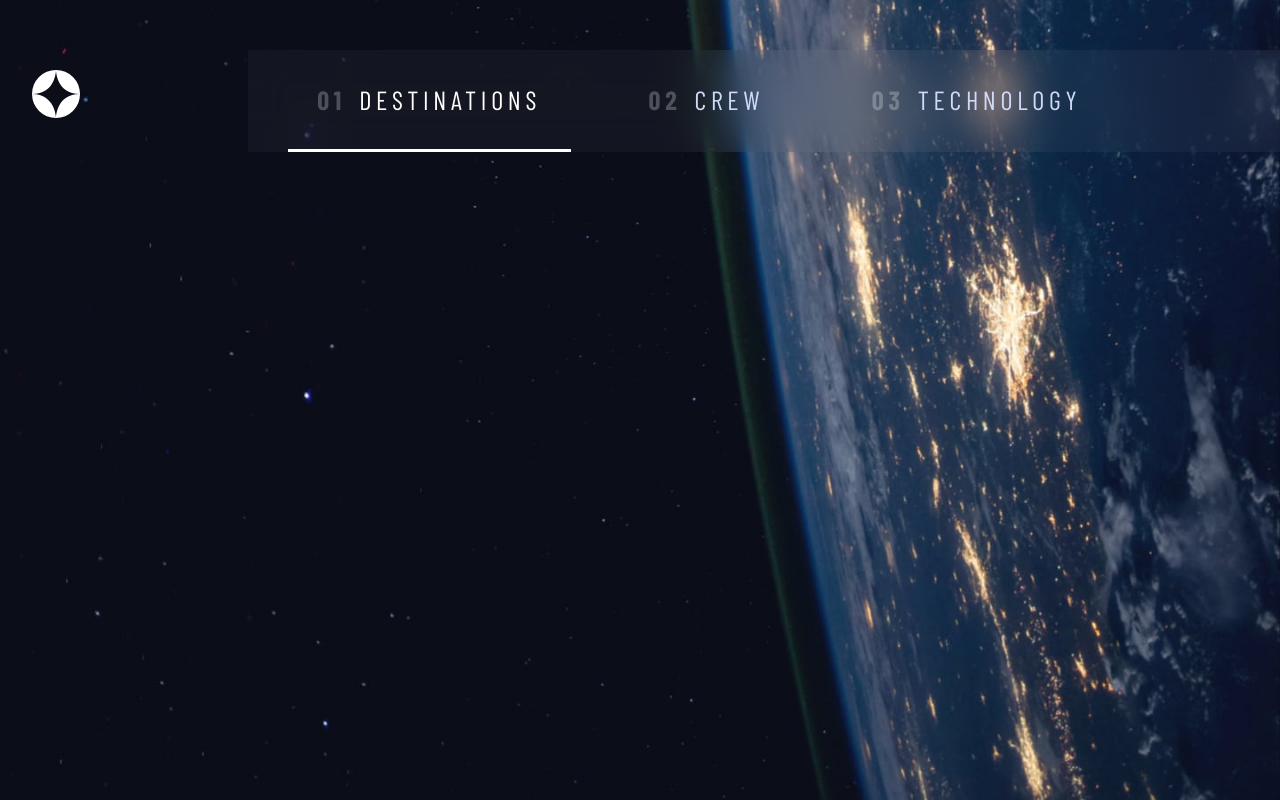
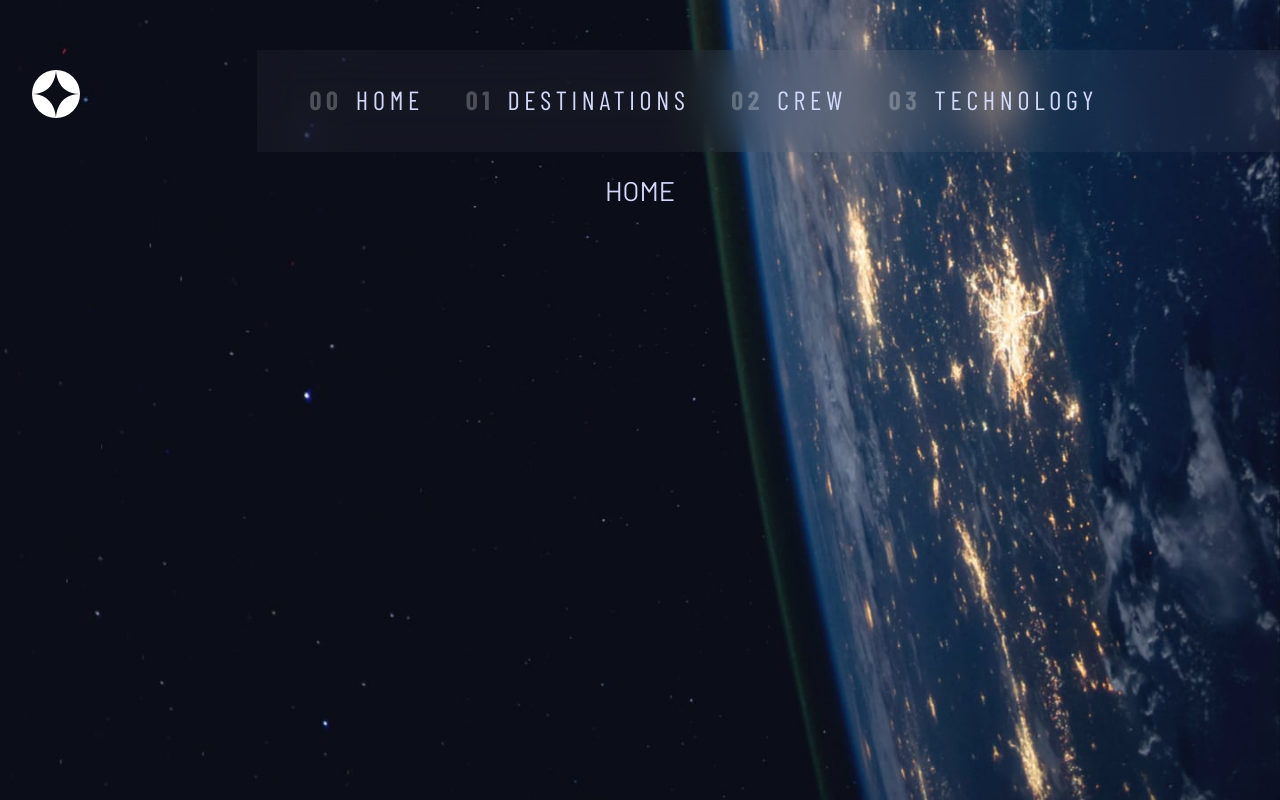
Before and after one commit to gkinghorn3/Space-tourism-site-React-version, a React (Vite) app: page / in a window 1280 px wide. Built offline with nearby package versions, Linux system fonts and the light colour scheme; a web font is replaced by a local one.

Commit message:
utility function added to dynamically set the bg based on screen width

```diff
--- a/src/App.jsx
+++ b/src/App.jsx
@@ -1,16 +1,43 @@
-import { useState, Fragment } from "react";
-import { Routes, Route, BrowserRouter as Router } from "react-router-dom";
+import { useState, useEffect } from "react";
+import { Routes, Route } from "react-router-dom";
 
-import Navigation from "./components/Navigation/Navigation.component";
+import { Navigation } from "./components";
+import { Destinations } from "./routes";
+
+import {selectBg} from './utils';
 
 function App() {
+  // keep track of selected tab
+  const [tabSelected, setTabSelected] = useState(null);
+
+  // //keep track of screen width for selecting bg image
+  const [screenWidth, setScreenWidth] = useState(null);
+
+  useEffect(() => {
+    // set initial tab
+    setTabSelected("home");
+    setScreenWidth(window.innerWidth);
+    // selectBg();
+  }, [])
+
+
+
+
+
+console.log(screenWidth);
   return (
+      <div id='bg-img-container' style={{ backgroundImage: `url(/backgrounds/${selectBg(screenWidth, tabSelected)})` }}>
+        <Routes>
+        <Route path="/" element={<Navigation tabSelector={setTabSelected} />}>
 
-      <Router>
-        <Routes>
-          <Route path="/" element={<Navigation />} />
-        </Routes>
-      </Router>
+            <Route path="/destinations" element={<Destinations/>} />
+
+
+
+        </Route>
+      </Routes>
+      </div>
+
 
   );
 }
--- a/src/components/Navigation/Navigation.component.jsx
+++ b/src/components/Navigation/Navigation.component.jsx
@@ -1,49 +1,78 @@
 import { useState } from "react";
+import { Outlet, Link } from "react-router-dom";
 
 import "./navigation.styles.scss";
 
 import logo from "../../assets/logo.svg";
 
-const Navigation = () => {
+const Navigation = ({ tabSelector }) => {
+  // persist aria select
   const [checkedIndex, setCheckedIndex] = useState(0);
 
-  const handleItemClick = (index) => {
+  // render or hide home content
+  const [homeVisible, setHomeVisible] = useState(true);
+
+  const handleItemClick = (index, tab) => {
     setCheckedIndex(index);
+    tabSelector(tab);
+
+    if (tab === "home") {
+      setHomeVisible(true);
+    } else {
+      setHomeVisible(false);
+    }
   };
 
   return (
-    <div id="app-background">
+    <div id="nav-container">
       <nav className="nav-container flex">
         <div className="heading-left">
           <img className="logo-icon" src={logo} alt="Logo"></img>
         </div>
-        <ul
-          className="nav-links flex underline-indicators"
-          style={{ "--gap": "3rem" }}
-        >
+        <ul className="nav-links flex underline-indicators">
+          <Link to="/">
             <li
                 aria-selected={checkedIndex === 0}
-            onClick={() => handleItemClick(0)}
+                onClick={() => handleItemClick(0, "home")}
+                className="numbered-title"
+            >
+                <span>00</span>home
+            </li>
+
+            </Link>
+
+          <Link to="/destinations">
+            <li
+              aria-selected={checkedIndex === 1}
+              onClick={() => handleItemClick(1, "destinations")}
               className="numbered-title"
             >
               <span>01</span>Destinations
             </li>
+          </Link>
+
           <li
-            aria-selected={checkedIndex === 1}
-            onClick={() => handleItemClick(1)}
+            aria-selected={checkedIndex === 2}
+            onClick={() => handleItemClick(2, "crew")}
             className="numbered-title"
           >
             <span>02</span>Crew
           </li>
           <li
-            aria-selected={checkedIndex === 2}
-            onClick={() => handleItemClick(2)}
+            aria-selected={checkedIndex === 3}
+            onClick={() => handleItemClick(3, "technology")}
             className="numbered-title"
           >
             <span>03</span>Technology
           </li>
         </ul>
       </nav>
+      {homeVisible && (
+        <section className="home-content-container">
+          <h1>HOME</h1>
+        </section>
+      )}
+      <Outlet />
     </div>
   );
 };
--- a/src/components/Navigation/navigation.styles.scss
+++ b/src/components/Navigation/navigation.styles.scss
@@ -1,18 +1,20 @@
-#app-background {
-    height: 100%;
-    background-image: url(/backgrounds/background-home-mobile.jpg);
-    background-size: cover;
-    background-repeat: no-repeat;
+// #home-background {
+//   display: flex;
+//   flex-direction: column;
+//     height: 100%;
+//     background-image: url(/backgrounds/background-home-mobile.jpg);
+//     background-size: cover;
+//     background-repeat: no-repeat;
 
 
-    @media (min-width: 768px) {
-      background-image: url(/backgrounds/background-home-tablet.jpg);
-    }
+//     @media (min-width: 768px) {
+//       background-image: url(/backgrounds/background-home-tablet.jpg);
+//     }
 
-    @media (min-width: 994px) {
-      background-image: url(/backgrounds/background-home-desktop.jpg);
-    }
-}
+//     @media (min-width: 994px) {
+//       background-image: url(/backgrounds/background-home-desktop.jpg);
+//     }
+// }
 
 
 .nav-container {
@@ -37,17 +39,29 @@
     padding-right: clamp(2rem, -10.8428rem + 26.7559vw, 12rem);
     background-color: hsl(var(--clr-white) / 0.04);
     backdrop-filter: blur(20.774227142333984px);
-
+    gap: 1rem;
     @media (max-width: 768px) {
       display: none;
+    }
+
+    a {
+      padding: 0;
     }
 
     li {
       height: 100%;
       padding: clamp(1rem, -0.2843rem + 2.6756vw, 2rem);
+      padding-left: 0.8rem;
+      padding-right: 0.8rem;
       font-size: clamp(1rem, 0.0368rem + 2.0067vw, 1.75rem);
 
 
     }
   }
 }
+
+
+
+/**************************/
+/* home 'content' section */
+/**************************/
--- a/src/index.scss
+++ b/src/index.scss
@@ -65,6 +65,7 @@ h3,
 h4,
 h5,
 p,
+a,
 figure,
 picture {
     margin: 0;
@@ -79,6 +80,8 @@ h6,
 p {
     font-weight: 400;
 }
+
+
 
 /* set body and root */
 
@@ -98,6 +101,13 @@ body {
 
 #root{
   height: 100vh;
+}
+
+/* set properties for background image container*/
+
+#bg-img-container {
+  background-size: cover;
+  height: 100%;
 }
 
 
--- a/src/main.jsx
+++ b/src/main.jsx
@@ -1,10 +1,14 @@
-import React from 'react'
-import ReactDOM from 'react-dom/client'
-import App from './App.jsx'
-import './index.scss'
+import React from "react";
+import ReactDOM from "react-dom/client";
+import { BrowserRouter } from "react-router-dom";
 
-ReactDOM.createRoot(document.getElementById('root')).render(
+import App from "./App.jsx";
+import "./index.scss";
+
+ReactDOM.createRoot(document.getElementById("root")).render(
   <React.StrictMode>
-    <App />
-  </React.StrictMode>,
-)
+    <BrowserRouter>
+      <App />
+    </BrowserRouter>
+  </React.StrictMode>
+);
--- /dev/null
+++ b/src/routes/destinations/Destinations.jsx
@@ -0,0 +1,12 @@
+import './destinations.styles.scss';
+
+const Destinations = () => {
+    return (
+        <div id='destinations-background'>
+            <h1>Destinations page</h1>
+
+        </div>
+    )
+}
+
+export default Destinations;
--- /dev/null
+++ b/src/routes/index.js
@@ -0,0 +1 @@
+export {default as Destinations} from './destinations/Destinations';
--- /dev/null
+++ b/src/utils.js
@@ -0,0 +1,11 @@
+
+// set bg based on screen width
+export const selectBg = (screenWidth, tabSelected) => {
+    if (screenWidth > 996) {
+      const bgImage = `background-${tabSelected}-desktop.jpg`;
+      return bgImage;
+    } else if (screenWidth >= 768 && screenWidth < 997) {
+      const bgImage = `background-${tabSelected}-tablet.jpg`;
+      return bgImage;
+    }
+  }
```
Also changed, not shown: src/routes/destinations/destinations.styles.scss (added). Lines whose indentation alone changed are shown as unchanged.
